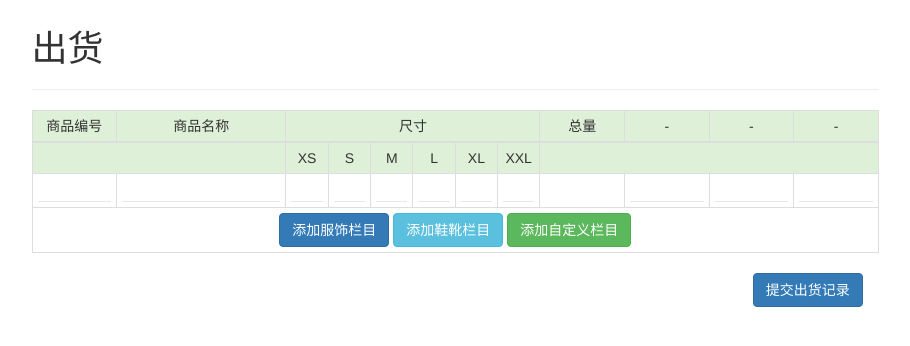
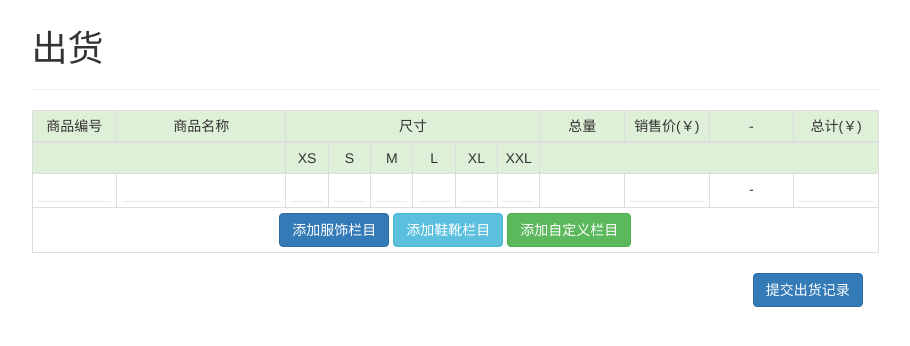
Before and after one commit to SR1s/WMS, a Flask app: template WMS/templates/sell-create.html in a window 1280 px wide. Shown: the part 51-397 px from the top of the page, without its empty margins (331-1241 px from the left). Run offline with Flask 2, Linux system fonts and the light colour scheme; the template is opened without the code that fills it, so the values that code supplies are empty; some libraries are stand-ins or nearby versions.

Commit message:
adjust to avoid enter unnessary data

```diff
--- a/WMS/templates/sell-create.html
+++ b/WMS/templates/sell-create.html
@@ -11,9 +11,9 @@
           <td width="20%">商品名称</td>
           <td colspan="6">尺寸</td>
           <td width="10%">总量</td>
+          <td width="10%">销售价(￥)</td>
           <td width="10%">-</td>
-          <td width="10%">-</td>
-          <td width="10%">-</td>
+          <td width="10%">总计(￥)</td>
         </tr>
       </thead>
       <tbody id="details" align='center'>
@@ -38,7 +38,7 @@
           <td><input type="text" name=""/></td>
           <td></td>
           <td><input type="text" name=""/></td>
-          <td><input type="text" name=""/></td>
+          <td>-</td>
           <td><input type="text" name=""/></td>
         </tr>
         <tr>
@@ -89,7 +89,7 @@
         <td><input type="text" /></td>
         <td></td>
         <td><input type="text" /></td>
-        <td><input type="text" /></td>
+        <td>-</td>
         <td><input type="text" /></td>
       </tr>
       <tr>
@@ -128,7 +128,7 @@
         <td><input type="text" /></td>
         <td></td>
         <td><input type="text" /></td>
-        <td><input type="text" /></td>
+        <td>-</td>
         <td><input type="text" /></td>
       </tr>
       <tr>
@@ -167,7 +167,7 @@
         <td><input type="text" /></td>
         <td></td>
         <td><input type="text" /></td>
-        <td><input type="text" /></td>
+        <td>-</td>
         <td><input type="text" /></td>
       </tr>
       <tr>
```
